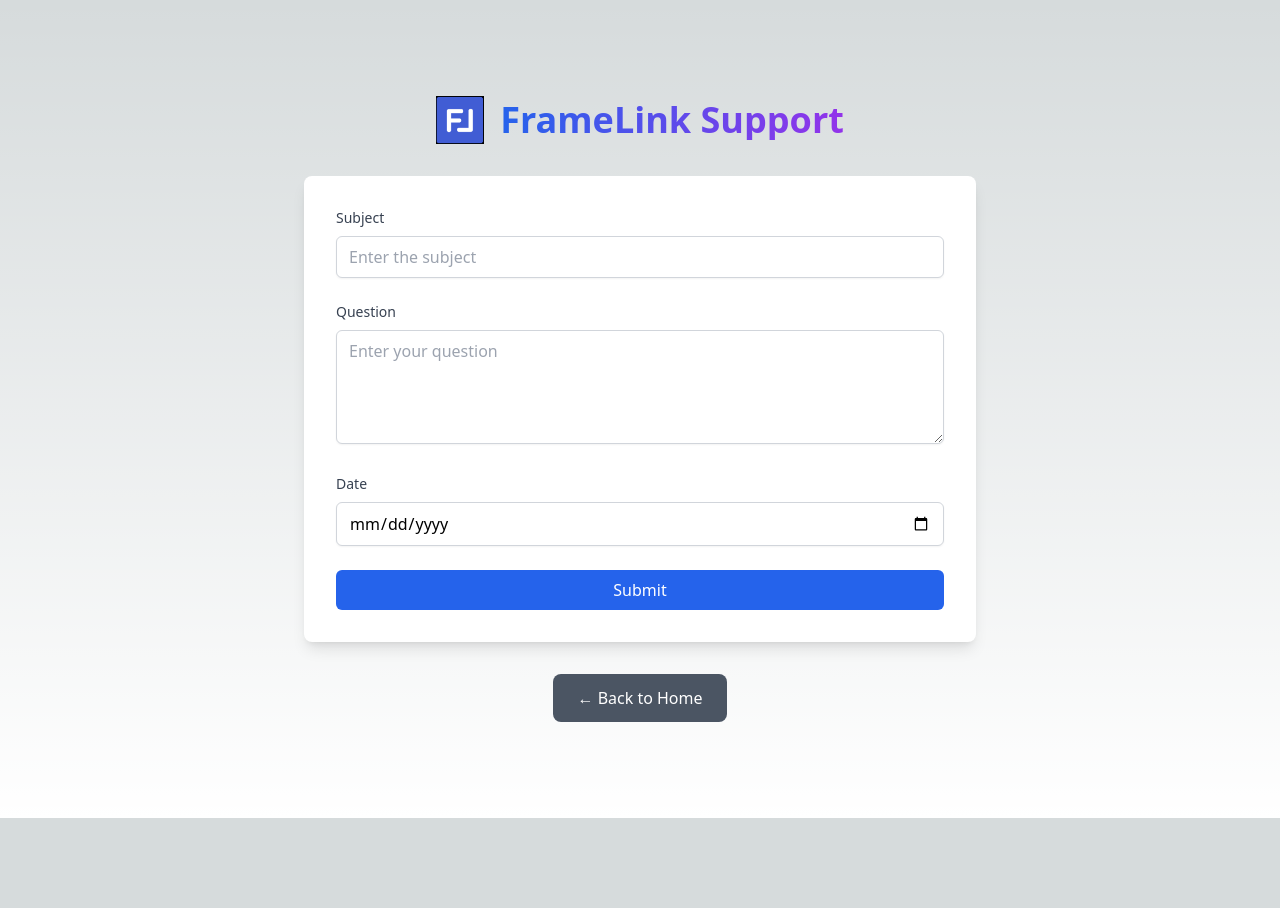
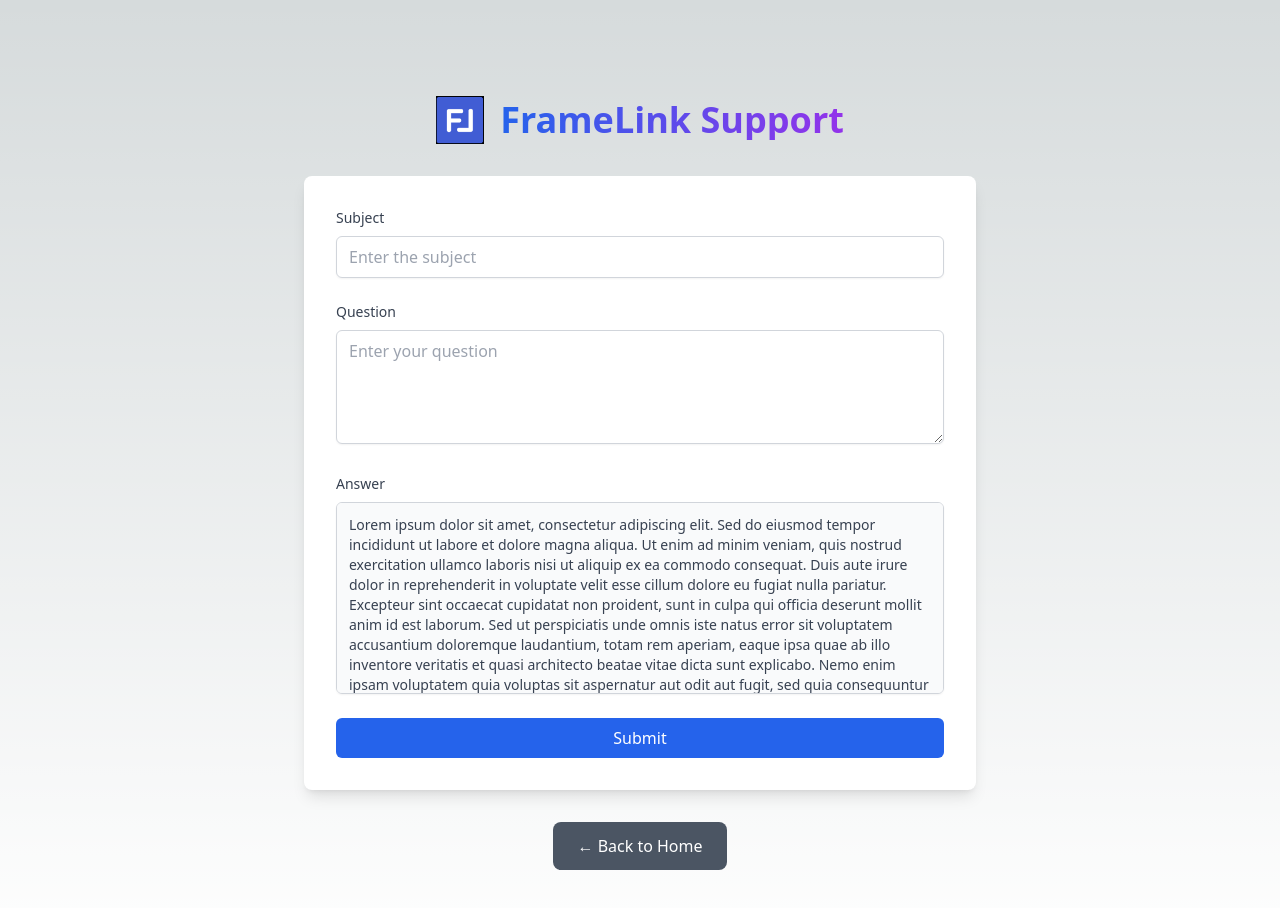
Before and after one commit to joaool/my-nextjs-app, a Next.js app: page /contact in a window 1280 px wide. Shown: the top 908 px of the page. Before the commit the page ends 818 px from the top, so only its background shows below. Built offline with nearby package versions, Linux system fonts and the light colour scheme.

Commit message:
form with answer

```diff
--- a/src/app/api/contact/route.ts
+++ b/src/app/api/contact/route.ts
@@ -3,15 +3,18 @@ import clientPromise from '@/lib/mongodb'
 
 export async function POST(request: NextRequest) {
   try {
-    const { username, subject, question, date } = await request.json()
+    const { username, subject, question } = await request.json()
 
     // Validate required fields
-    if (!subject || !question || !date) {
+    if (!subject || !question) {
       return NextResponse.json(
-        { error: 'All fields (subject, question, date) are required' },
+        { error: 'All fields (subject, question) are required' },
         { status: 400 }
       )
     }
+
+    // Generate today's date
+    const today = new Date().toISOString().split('T')[0] // YYYY-MM-DD format
 
     // Connect to MongoDB
     const client = await clientPromise
@@ -23,7 +26,7 @@ export async function POST(request: NextRequest) {
       username: username || null,
       subject,
       question,
-      date,
+      date: today,
       createdAt: new Date(),
     })
 
--- a/src/app/contact/page.tsx
+++ b/src/app/contact/page.tsx
@@ -9,8 +9,7 @@ function ContactForm() {
   const username = searchParams.get('username') || ''
   const [formData, setFormData] = useState({
     subject: '',
-    question: '',
-    date: ''
+    question: ''
   })
   const [isSubmitting, setIsSubmitting] = useState(false)
   const [message, setMessage] = useState('')
@@ -39,7 +38,7 @@ function ContactForm() {
 
       if (response.ok) {
         setMessage('Your information has been submitted successfully!')
-        setFormData({ subject: '', question: '', date: '' })
+        setFormData({ subject: '', question: '' })
       } else {
         setMessage('Error submitting form. Please try again.')
       }
@@ -109,18 +108,28 @@ function ContactForm() {
             </div>
 
             <div>
-              <label htmlFor="date" className="block text-sm font-medium text-gray-700 dark:text-gray-300 mb-2">
-                Date
+              <label htmlFor="answer" className="block text-sm font-medium text-gray-700 dark:text-gray-300 mb-2">
+                Answer
               </label>
-              <input
-                type="date"
-                id="date"
-                name="date"
-                value={formData.date}
-                onChange={handleChange}
-                required
-                className="w-full px-3 py-2 border border-gray-300 dark:border-gray-600 rounded-md shadow-sm focus:outline-none focus:ring-2 focus:ring-blue-500 focus:border-blue-500 dark:bg-gray-700 dark:text-white"
-              />
+              <div className="w-full h-48 p-3 border border-gray-300 dark:border-gray-600 rounded-md shadow-sm bg-gray-50 dark:bg-gray-700 overflow-y-auto">
+                <div className="text-sm text-gray-700 dark:text-gray-300 whitespace-pre-wrap">
+                  Lorem ipsum dolor sit amet, consectetur adipiscing elit. Sed do eiusmod tempor incididunt ut labore et dolore magna aliqua. Ut enim ad minim veniam, quis nostrud exercitation ullamco laboris nisi ut aliquip ex ea commodo consequat.
+
+Duis aute irure dolor in reprehenderit in voluptate velit esse cillum dolore eu fugiat nulla pariatur. Excepteur sint occaecat cupidatat non proident, sunt in culpa qui officia deserunt mollit anim id est laborum.
+
+Sed ut perspiciatis unde omnis iste natus error sit voluptatem accusantium doloremque laudantium, totam rem aperiam, eaque ipsa quae ab illo inventore veritatis et quasi architecto beatae vitae dicta sunt explicabo.
+
+Nemo enim ipsam voluptatem quia voluptas sit aspernatur aut odit aut fugit, sed quia consequuntur magni dolores eos qui ratione voluptatem sequi nesciunt. Neque porro quisquam est, qui dolorem ipsum quia dolor sit amet, consectetur, adipisci velit.
+
+At vero eos et accusamus et iusto odio dignissimos ducimus qui blanditiis praesentium voluptatum deleniti atque corrupti quos dolores et quas molestias excepturi sint occaecati cupiditate non provident, similique sunt in culpa qui officia deserunt mollitia animi.
+
+Id est laborum et dolorum fuga. Et harum quidem rerum facilis est et expedita distinctio. Nam libero tempore, cum soluta nobis est eligendi optio cumque nihil impedit quo minus id quod maxime placeat facere possimus.
+
+Omnis voluptas assumenda est, omnis dolor repellendus. Temporibus autem quibusdam et aut officiis debitis aut rerum necessitatibus saepe eveniet ut et voluptates repudiandae sint et molestiae non recusandae.
+
+Itaque earum rerum hic tenetur a sapiente delectus, ut aut reiciendis voluptatibus maiores alias consequatur aut perferendis doloribus asperiores repellat.
+                </div>
+              </div>
             </div>
 
             <button
```
